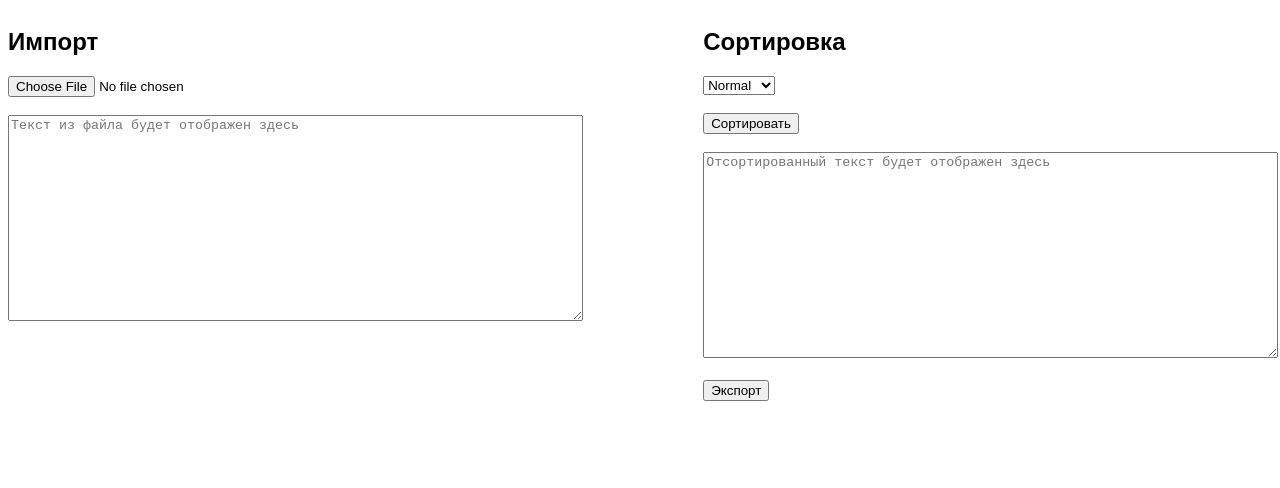
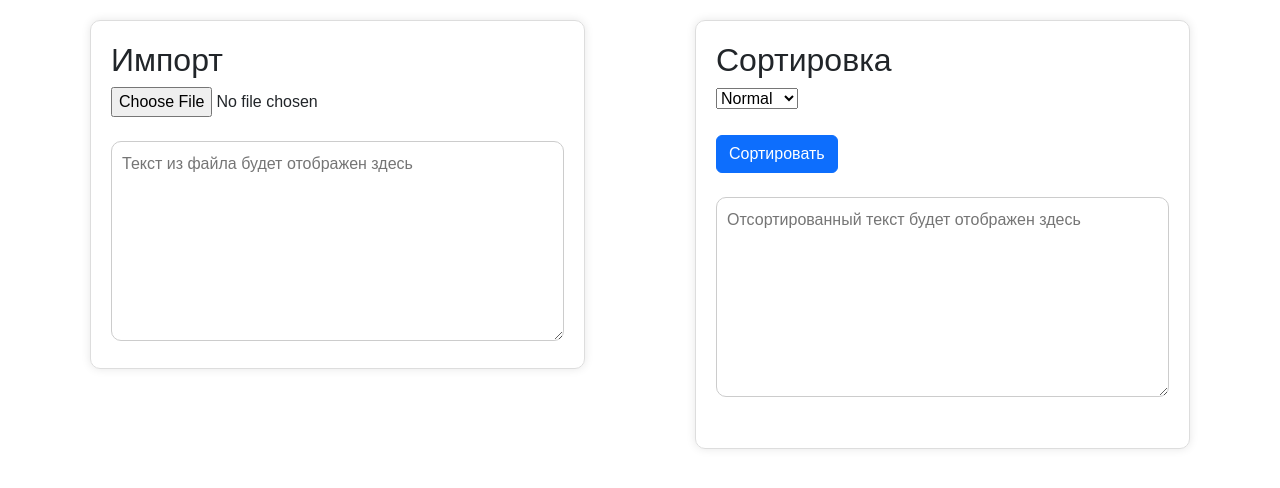
Before and after one commit to Nefarian072/TechTaskSort, a plain HTML site: page WebAppTask/wwwroot/Index.html in a window 1280 px wide. Drawn offline with nearby package versions, Linux system fonts and the light colour scheme.

Commit message:
Поключил bootstrap, улучшил дизайн страницы.

```diff
--- a/WebAppTask/wwwroot/Index.html
+++ b/WebAppTask/wwwroot/Index.html
@@ -3,6 +3,7 @@
 <head>
     <meta charset="UTF-8">
     <meta name="viewport" content="width=device-width, initial-scale=1.0">
+    <link href="https://cdn.jsdelivr.net/npm/bootstrap@5.3.3/dist/css/bootstrap.min.css" rel="stylesheet" integrity="sha384-QWTKZyjpPEjISv5WaRU9OFeRpok6YctnYmDr5pNlyT2bRjXh0JMhjY6hW+ALEwIH" crossorigin="anonymous">
     <title>Форма Импорта и Сортировки</title>
     <style>
         body {
@@ -13,15 +14,23 @@
             display: flex;
             justify-content: space-between;
             align-items: flex-start;
+            padding: 20px;
         }
 
         .left-column, .right-column {
             width: 45%;
+            padding: 20px;
+            border: 1px solid #ddd;
+            border-radius: 10px;
+            box-shadow: 0 0 10px rgba(0,0,0,0.1);
         }
 
         textarea {
             width: 100%;
             height: 200px;
+            padding: 10px;
+            border: 1px solid #ccc;
+            border-radius: 10px;
         }
     </style>
 </head>
@@ -40,10 +49,9 @@
                 <option value="Desc">Desc</option>
                 <option value="Reverse">Reverse</option>
             </select><br><br>
-            <button onclick="sortAndDisplay()">Сортировать</button><br><br>
+            <button class="btn btn-primary" onclick="sortAndDisplay()">Сортировать</button><br><br>
             <textarea id="sortedText" placeholder="Отсортированный текст будет отображен здесь" readonly></textarea><br><br>
-            <button onclick="exportText()">Экспорт</button>
-            <a id="downloadLink" style="display: none;">Скачать файл</a>
+            <button class="btn btn-success" id="exportButton" style="display: none;" onclick="exportText()">Скачать файл</button>
         </div>
     </div>
 
@@ -107,7 +115,8 @@
                 const sortedData = await sortResponse.json();
                 const sortedText = sortedData.items.join(', ');
                 document.getElementById('sortedText').value = sortedText;
-                document.getElementById('downloadLink').style.display = 'block';
+
+                document.getElementById('exportButton').style.display = 'block';
             } catch (error) {
                 alert('Произошла ошибка: ' + error.message);
                 console.error(error);
```
